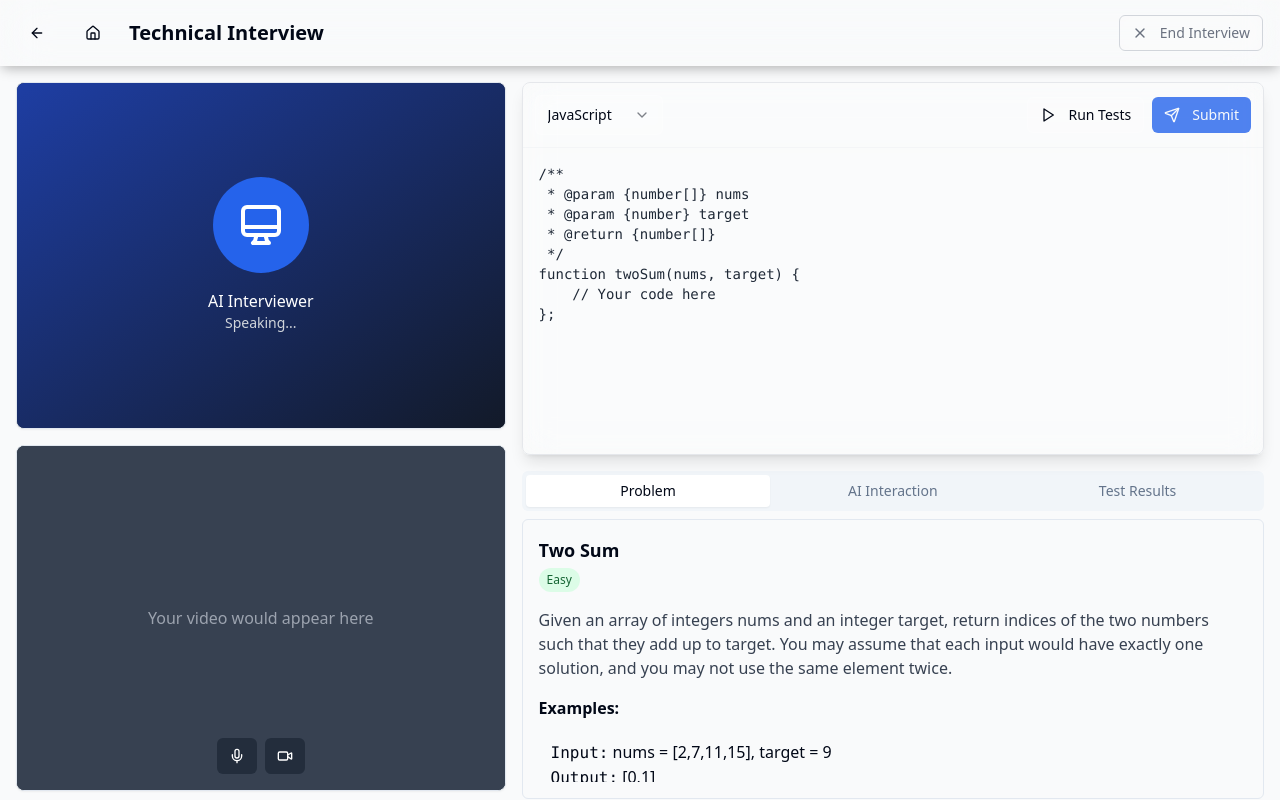
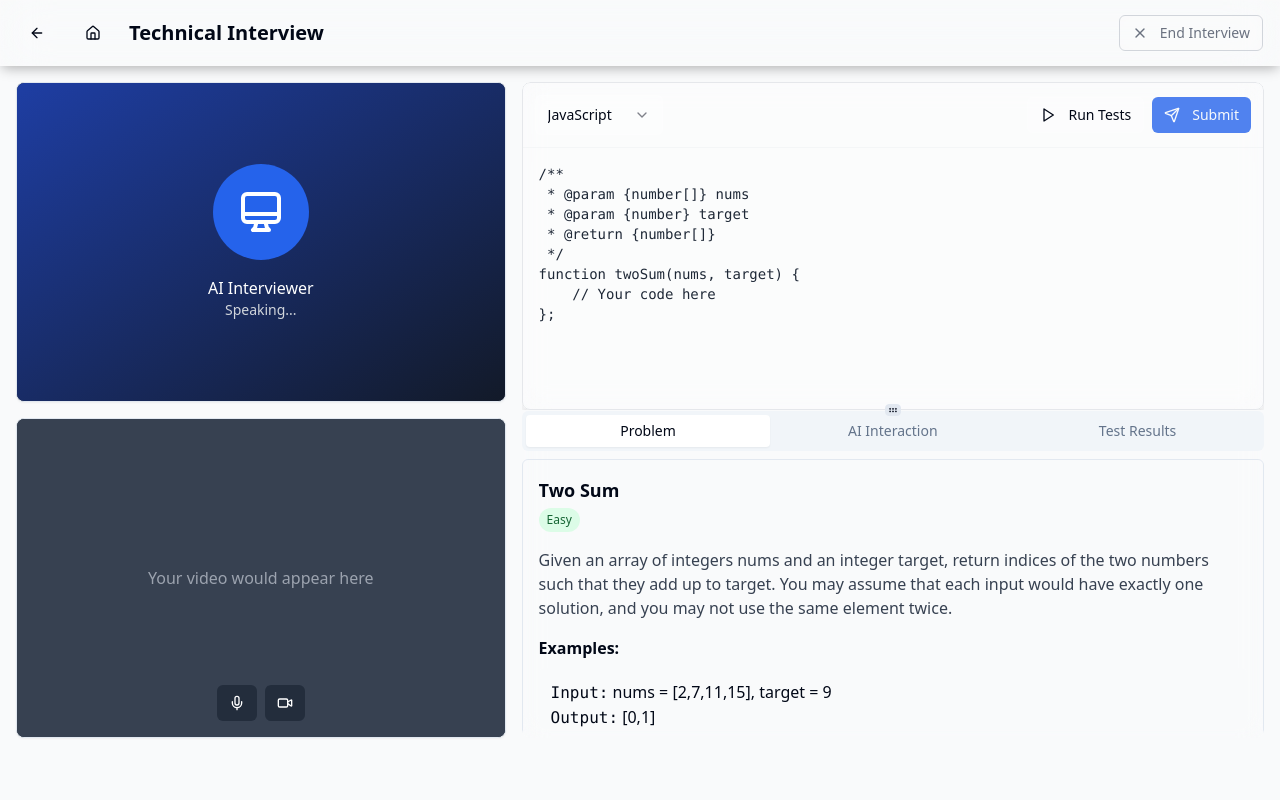
Before and after one commit to divyanshdeshmukh/AI-Powered-LeetCode-Style-Interview-Platform-with-Voice-Video, a React (Vite) app: page /interview in a window 1280 px wide. Built offline with nearby package versions, Linux system fonts and the light colour scheme.

Commit message:
Implement resizable code editor/problem split
Adds a horizontal resizable divider between the code editor and problem statement, allowing users to adjust the size of each panel.

```diff
--- a/src/pages/InterviewPage.tsx
+++ b/src/pages/InterviewPage.tsx
@@ -7,6 +7,11 @@ import CodeEditor from '@/components/CodeEditor';
 import FeedbackPanel from '@/components/FeedbackPanel';
 import { useInterview } from '@/contexts/InterviewContext';
 import { X, ArrowLeft, Home } from 'lucide-react';
+import {
+  ResizablePanelGroup,
+  ResizablePanel,
+  ResizableHandle
+} from '@/components/ui/resizable';
 
 const InterviewPage = () => {
   const { status, startInterview, endInterview } = useInterview();
@@ -98,13 +103,29 @@ const InterviewPage = () => {
           </div>
 
           {/* Code and feedback - right side on large screens, bottom on mobile */}
-          <div className="md:col-span-3 flex flex-col space-y-4 h-full">
-            <div className="flex-grow">
-              <CodeEditor />
-            </div>
-            <div className="h-64 md:h-80">
-              <FeedbackPanel />
-            </div>
+          <div className="md:col-span-3 flex flex-col h-full">
+            <ResizablePanelGroup
+              direction="vertical"
+              className="h-full rounded-lg overflow-hidden"
+            >
+              <ResizablePanel
+                defaultSize={50}
+                minSize={20}
+                className="bg-white/10 dark:bg-gray-800/20 backdrop-blur-md rounded-t-lg"
+              >
+                <CodeEditor />
+              </ResizablePanel>
+
+              <ResizableHandle withHandle className="h-2 bg-white/5 hover:bg-white/10 transition-colors" />
+
+              <ResizablePanel
+                defaultSize={50}
+                minSize={20}
+                className="bg-white/10 dark:bg-gray-800/20 backdrop-blur-md rounded-b-lg"
+              >
+                <FeedbackPanel />
+              </ResizablePanel>
+            </ResizablePanelGroup>
           </div>
         </div>
       </main>
```
Also changed, not shown: 1 other file (tests, documents, lock files or other folders).
